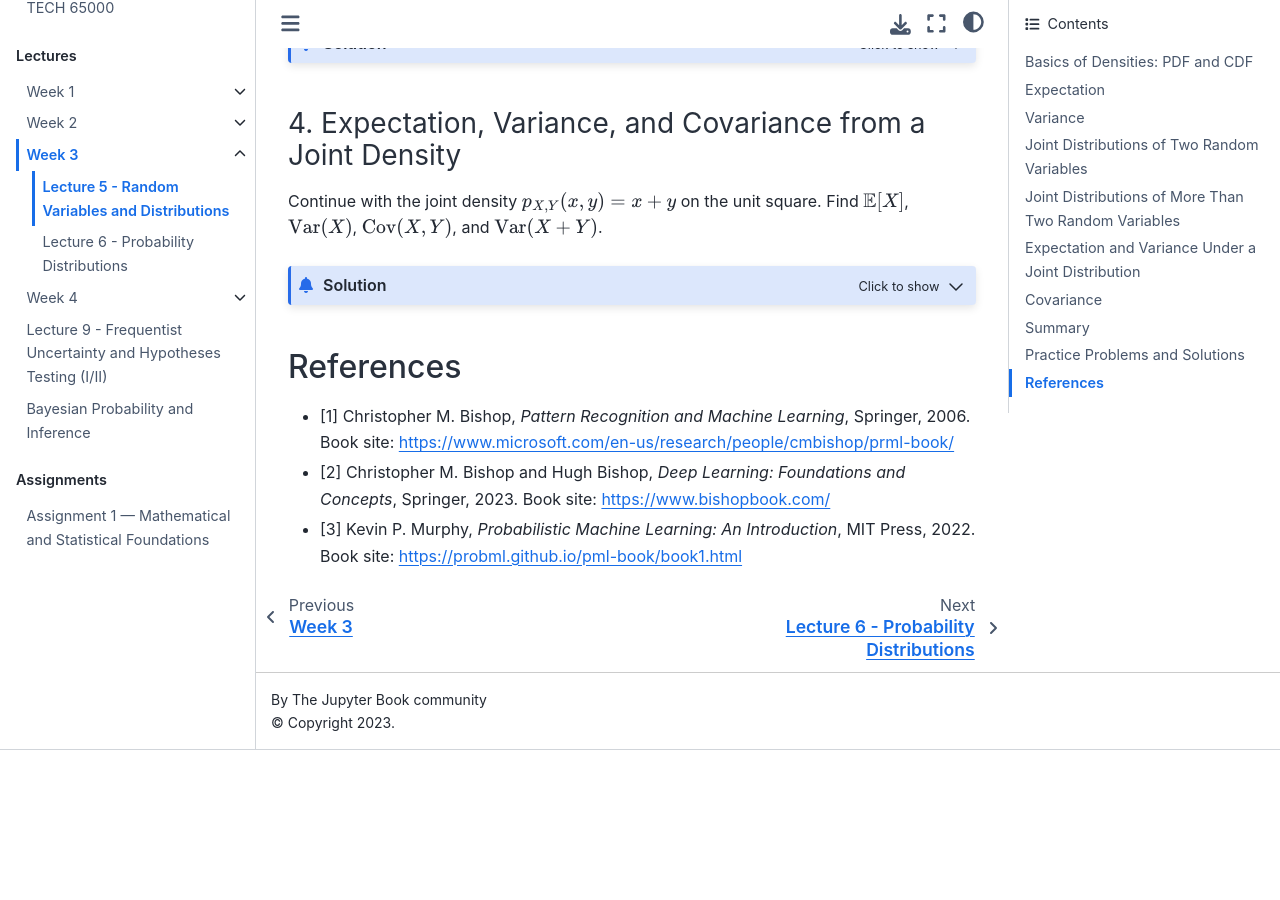
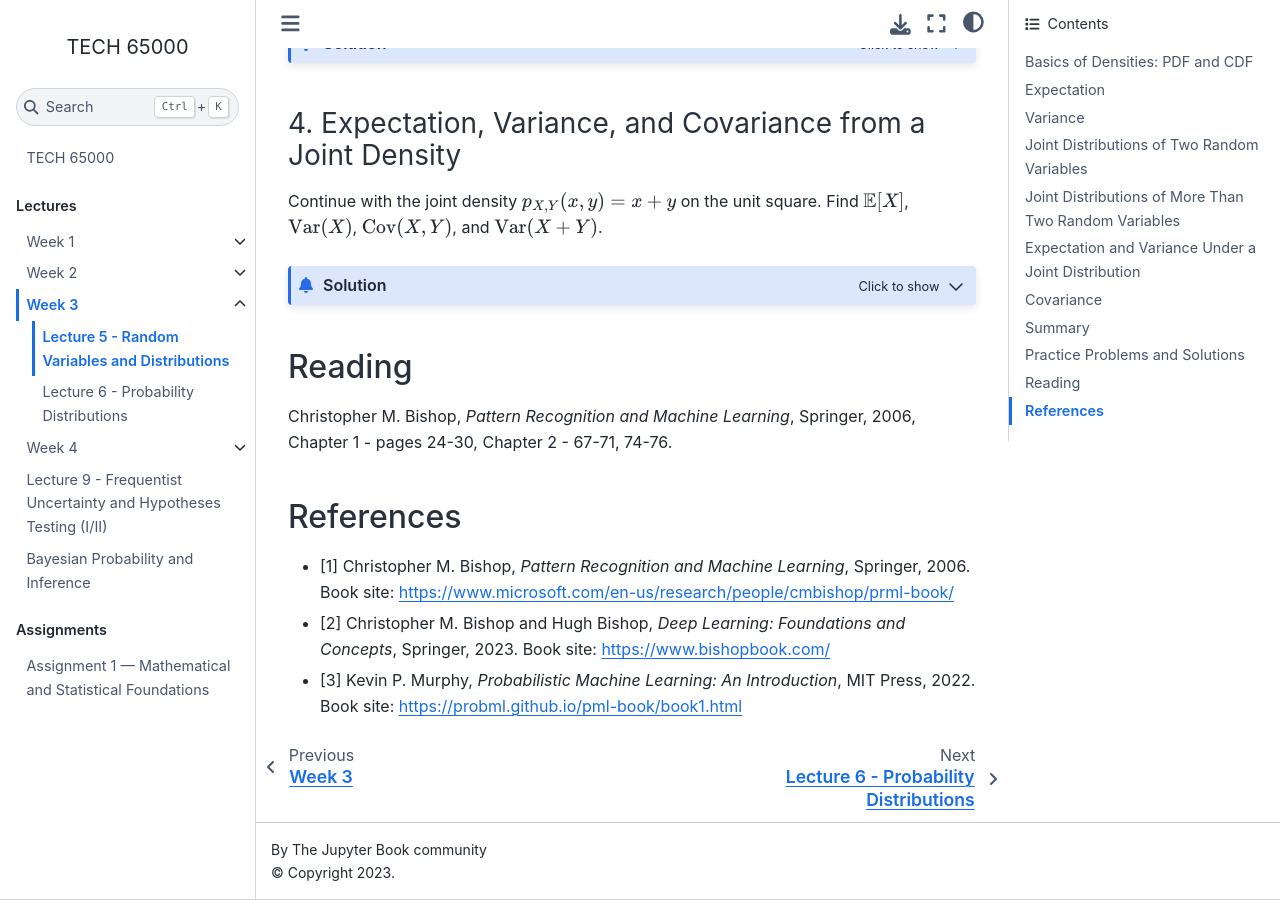
Before and after one commit to DTECH-650/DTECH-650.github.io, a Jupyter Book: the page built from lectures/week3/lecture-5-random-variables-and-distributions.md, in a window 1280 px wide and 900 px high, scrolled down 11180 px. Built offline with Jupyter Book 1.0.4 settings and Sphinx 7.4.7 and the Sphinx Book theme 1.1.4, drawn with Linux system fonts in a browser that asks for light colours; pages that are not in the unit, such as notebooks, are missing from menus; before the commit the page ends 11930 px from its top, so only the background shows below that.

Commit message:
Add readings to week 3

````diff
--- a/lectures/week3/lecture-5-random-variables-and-distributions.md
+++ b/lectures/week3/lecture-5-random-variables-and-distributions.md
@@ -672,6 +672,10 @@ $$
 $$
 ```
 
+## Reading
+
+Christopher M. Bishop, *Pattern Recognition and Machine Learning*, Springer, 2006, Chapter 1 - pages 24-30, Chapter 2 - 67-71, 74-76.
+
 ## References
 
 - [1] Christopher M. Bishop, *Pattern Recognition and Machine Learning*, Springer, 2006. Book site: <https://www.microsoft.com/en-us/research/people/cmbishop/prml-book/>
````
Also changed, not shown: lectures/week3/lecture-6-distributions.md (+4 -0 lines).
